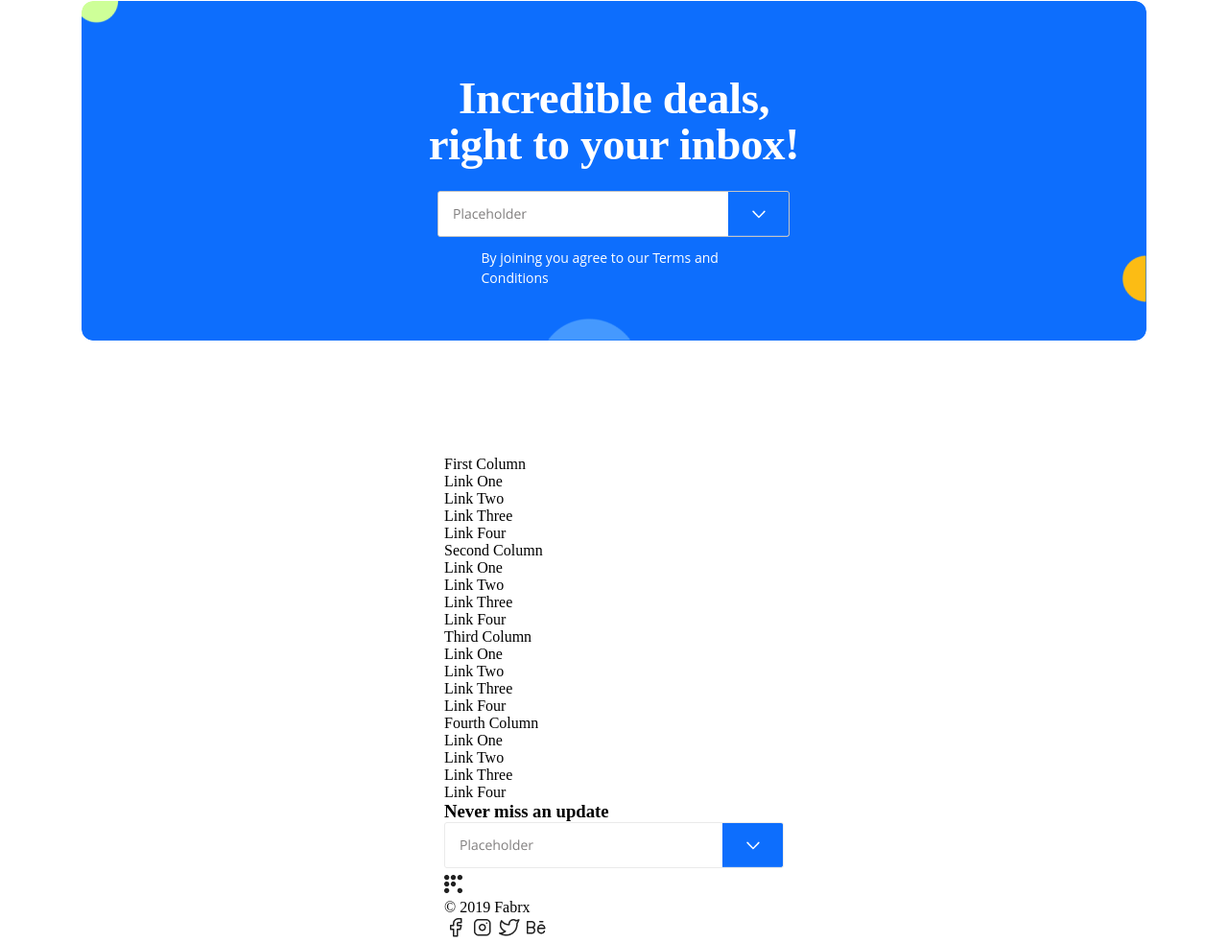
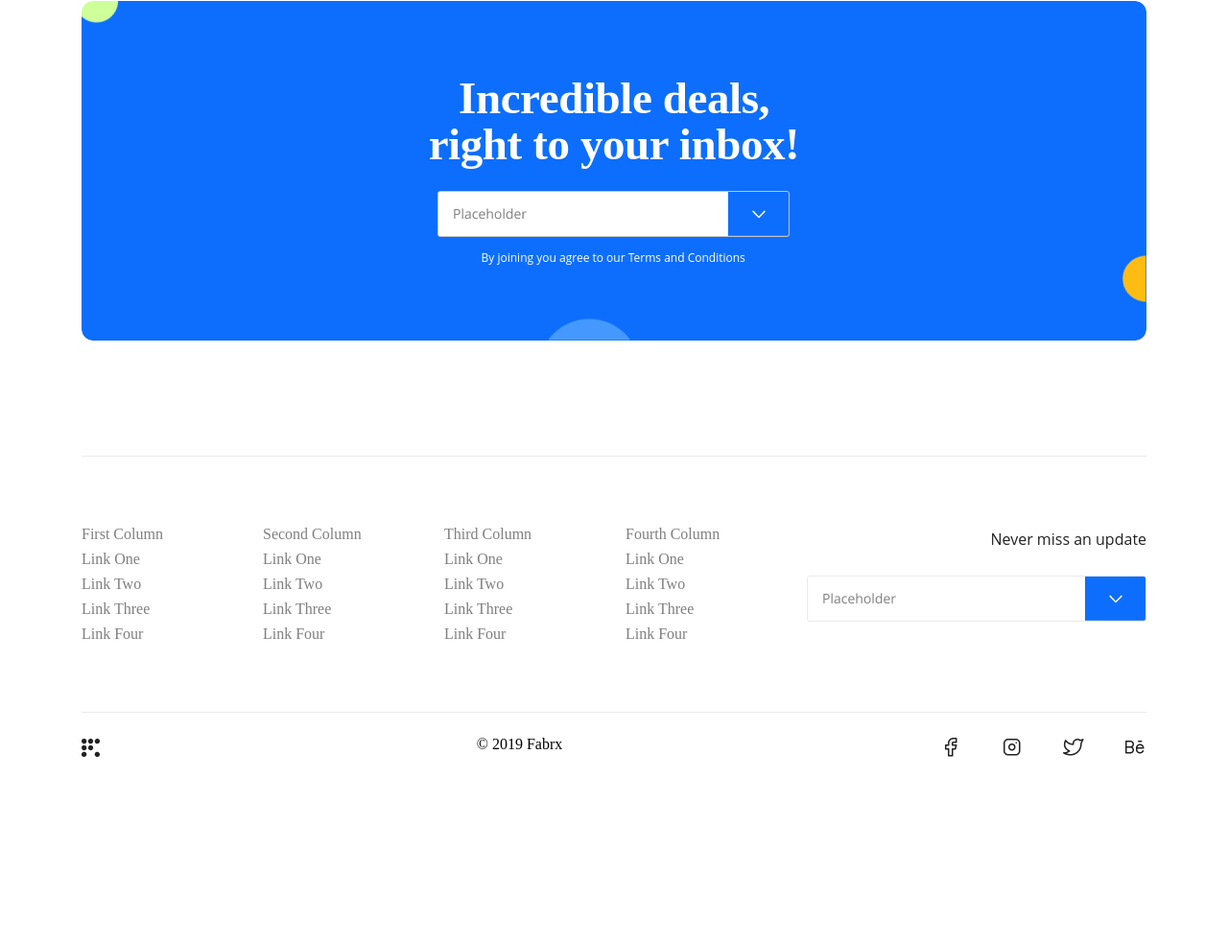
Before and after one commit to muhammedsadik/blog-home, a plain HTML site: page index.html in a window 1280 px wide. Shown: the part 4368-5351 px from the top of the page at 96% size. After the commit the page ends 5183 px from the top, so only its background shows below. Drawn offline with Linux system fonts and the light colour scheme.

Commit message:
Blog home project finished.

```diff
--- a/assets/css/blog-home.css
+++ b/assets/css/blog-home.css
@@ -2,6 +2,10 @@
   margin: 0;
   padding: 0;
   box-sizing: border-box;
+}
+
+a {
+  text-decoration: none;
 }
 
 body {
@@ -162,7 +166,6 @@ body {
   font-weight: 700;
   line-height: 24px;
   text-align: center;
-  text-decoration: none;
   border-radius: 3px;
   padding: 4px 24px;
   background-color: #0D6EFD;
@@ -238,7 +241,6 @@ body {
   font-weight: 600;
   line-height: 32px;
   text-align: center;
-  text-decoration: none;
 }
 
 .placeholder {
@@ -264,11 +266,63 @@ body {
   margin-bottom: 84px;
 }
 
-.placeholder p{
+.placeholder p {
   width: 277px;
   color: #FFFFFF;
   font-family: Open Sans;
-  font-size: 14px;
+  font-size: 12px;
   font-weight: 400;
   line-height: 21px;
 }
+
+.table {
+  display: flex;
+  gap: 24px;
+  padding-block: 72px;
+  border-block: 1px solid #EAEAEA;
+  margin-bottom: 24px;
+}
+
+.table-content {
+  display: flex;
+  gap: 24px;
+}
+
+.table-content div {
+  display: flex;
+  flex-direction: column;
+  width: 165px;
+}
+
+.table-content a {
+  color: #807E7E;
+  margin-bottom: 8px;
+}
+
+.table-last-link {
+  margin-bottom: 0px !important;
+}
+
+.table-input h3 {
+  width: 354px;
+  color: #212121;
+  font-family: Open Sans;
+  font-size: 16px;
+  font-weight: 400;
+  line-height: 28px;
+  text-align: right;
+  margin-bottom: 24px;
+}
+
+.footer-bottom {
+  display: flex;
+  justify-content: space-between;
+  margin-bottom: 24px;
+}
+
+
+.footer-bottom div {
+  width: 216px;
+  display: flex;
+  justify-content: space-between;
+}
--- a/index.html
+++ b/index.html
@@ -295,36 +295,35 @@
 
     <div class="table">
 
+      <div class="table-content">
         <div>
-        <p class="table-header">First Column</p>
-        <p>Link One</p>
-        <p>Link Two</p>
-        <p>Link Three</p>
-        <p>Link Four</p>
+          <a href="#" class="table-header">First Column</a>
+          <a href="#">Link One</a>
+          <a href="#">Link Two</a>
+          <a href="#">Link Three</a>
+          <a class="table-last-link" href="#">Link Four</a>
         </div>
-
         <div>
-        <p class="table-header">Second Column</p>
-        <p>Link One</p>
-        <p>Link Two</p>
-        <p>Link Three</p>
-        <p>Link Four</p>
+          <a href="#" class="table-header">Second Column</a>
+          <a href="#">Link One</a>
+          <a href="#">Link Two</a>
+          <a href="#">Link Three</a>
+          <a class="table-last-link" href="#">Link Four</a>
         </div>
-
         <div>
-        <p class="table-header">Third Column</p>
-        <p>Link One</p>
-        <p>Link Two</p>
-        <p>Link Three</p>
-        <p>Link Four</p>
+          <a href="#" class="table-header">Third Column</a>
+          <a href="#">Link One</a>
+          <a href="#">Link Two</a>
+          <a href="#">Link Three</a>
+          <a class="table-last-link" href="#">Link Four</a>
         </div>
-
         <div>
-        <p class="table-header">Fourth Column</p>
-        <p>Link One</p>
-        <p>Link Two</p>
-        <p>Link Three</p>
-        <p>Link Four</p>
+          <a href="#" class="table-header">Fourth Column</a>
+          <a href="#">Link One</a>
+          <a href="#">Link Two</a>
+          <a href="#">Link Three</a>
+          <a class="table-last-link" href="#">Link Four</a>
+        </div>
       </div>
 
       <div class="table-input">
@@ -341,7 +340,6 @@
       <p>© 2019 Fabrx </p>
 
       <div>
-
         <img src="/assets/img/face-icon.png" alt="face-icon">
         <img src="/assets/img/inst-icon.png" alt="inst-icon">
         <img src="/assets/img/x-icon.png" alt="x-icon">
```
Lines whose indentation alone changed are shown as unchanged.
